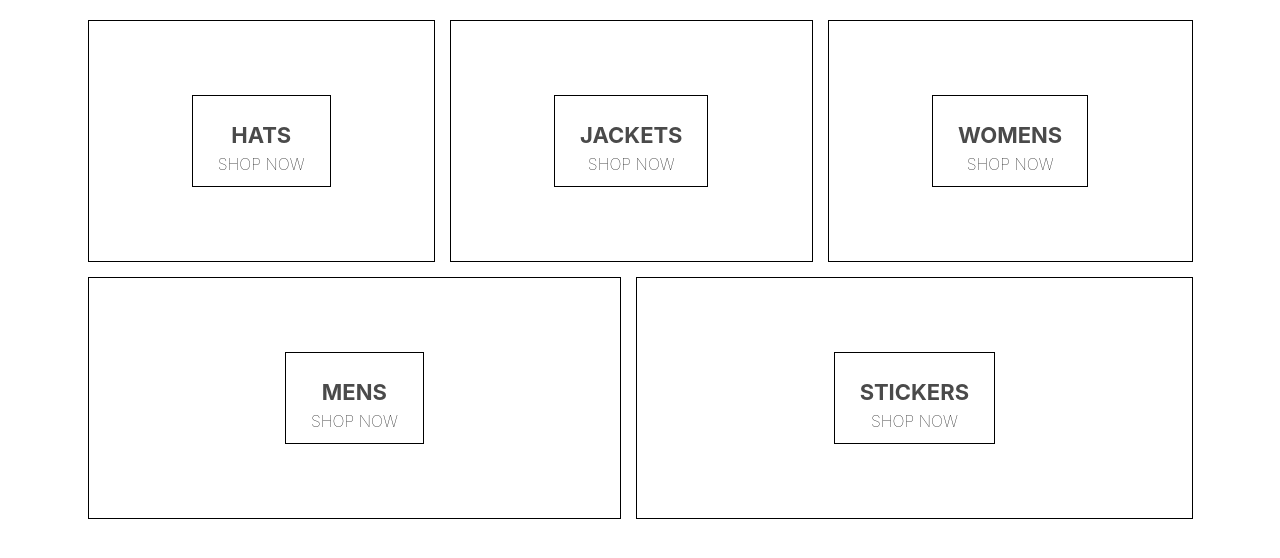
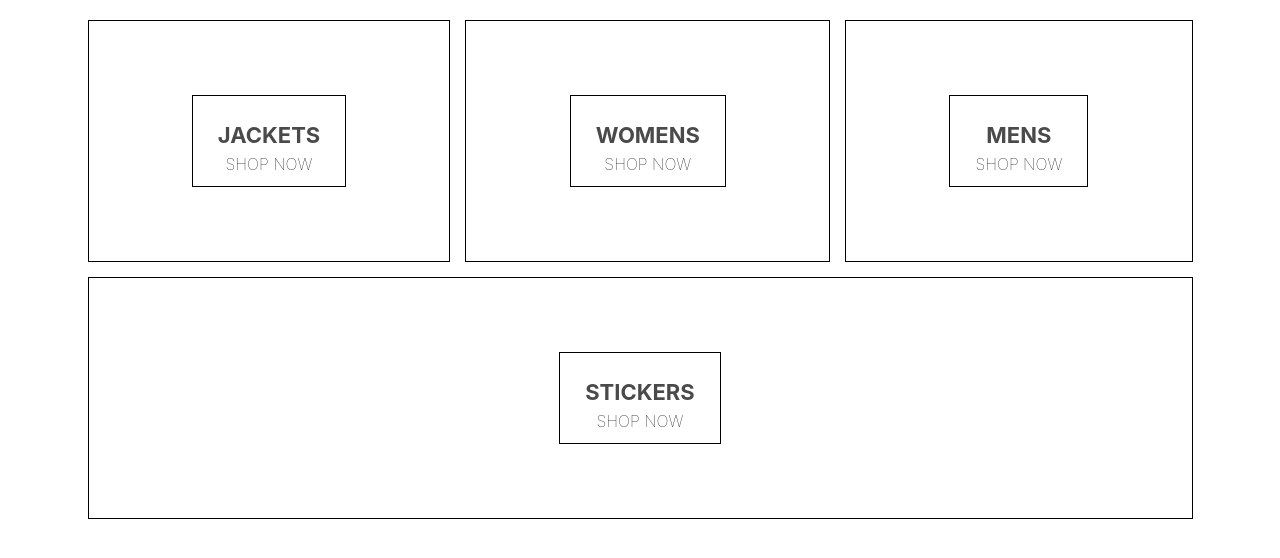
Before and after one commit to eschlicter/react-shop-app, a React (Create React App) app: page / in a window 1280 px wide. Shown: the top 558 px of the page. Built offline with nearby package versions, Linux system fonts and the light colour scheme.

Commit message:
chore: file config

```diff
--- a/src/App.js
+++ b/src/App.js
@@ -1,5 +1,5 @@
 import React from 'react'
-import HomePage from './homepage.component'
+import HomePage from './pages/homepage/homepage.component'
 
 function App () {
   return (
--- /dev/null
+++ b/src/components/directory/directory.styles.scss
@@ -0,0 +1,6 @@
+.directory-menu {
+  width: 100%;
+  display: flex;
+  flex-wrap: wrap;
+  justify-content: space-between;
+}
--- /dev/null
+++ b/src/components/menu-item/menu-item.styles.scss
@@ -0,0 +1,40 @@
+.menu-item {
+  min-width: 30%;
+  height: 240px;
+  flex: 1 1 auto;
+  display: flex;
+  align-items: center;
+  justify-content: center;
+  border: 1px solid black;
+  margin: 0 7.5px 15px;
+
+  &:first-child {
+    margin-right: 7.5px;
+  }
+
+  &:last-child {
+    margin-left: 7.5px;
+  }
+
+  .content {
+    height: 90px;
+    padding: 0 25px;
+    display: flex;
+    flex-direction: column;
+    align-items: center;
+    justify-content: center;
+    border: 1px solid black;
+
+    .title {
+      font-weight: bold;
+      margin-bottom: 6px;
+      font-size: 22px;
+      color: #4a4a4a;
+    }
+
+    .subtitle {
+      font-weight: lighter;
+      font-size: 16px;
+    }
+  }
+}
--- a/src/index.js
+++ b/src/index.js
@@ -2,7 +2,6 @@
 import ReactDOM from 'react-dom'
 import './index.css'
 import App from './App'
-import * as serviceWorker from './serviceWorker'
 
 ReactDOM.render(
   <React.StrictMode>
--- a/src/homepage.component.jsx
+++ b/src/pages/homepage/homepage.component.jsx
@@ -4,12 +4,7 @@
 const HomePage = () => (
   <div className='homepage'>
     <div className='directory-menu'>
-      <div className='menu-item'>
-        <div className='content'>
-          <h1 className='title'>HATS</h1>
-          <span className='subtitle'> SHOP NOW </span>
-        </div>
-      </div>
+
       <div className='menu-item'>
         <div className='content'>
           <h1 className='title'>JACKETS</h1>
```
Also changed, not shown: src/components/menu-item/menu-item.component.jsx (added, +12 -0 lines), src/components/directory/directory.component.jsx (added), src/pages/homepage/homepage.styles.scss (renamed from src/homepage.styles.scss).
